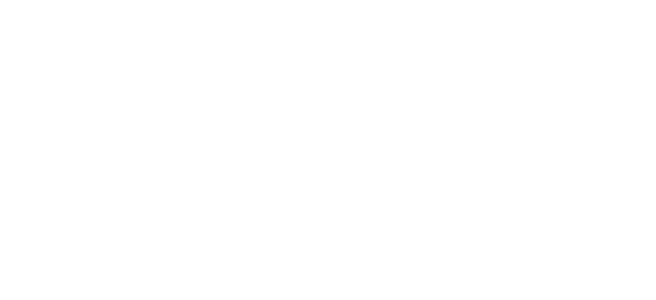
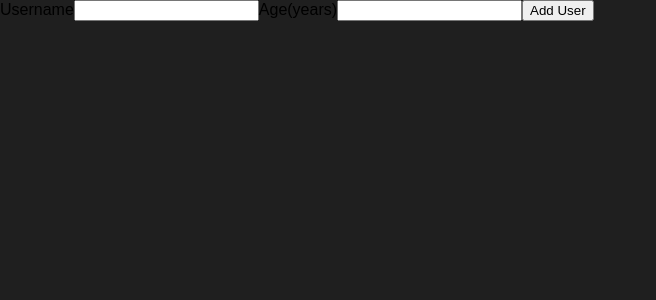
Before and after one commit to XTWang1112/react_project_2, a React (Create React App) app: page / in a window 1280 px wide. Shown: the top 300 px of the page, without its empty margins (0-656 px from the left). Built offline with nearby package versions, Linux system fonts and the light colour scheme.

Commit message:
add AddUser component

```diff
--- a/src/App.js
+++ b/src/App.js
@@ -1,10 +1,10 @@
-import React from 'react';
-
+import React from "react";
+import AddUser from "./Components/Users/AddUser";
 
 function App() {
   return (
     <div>
-
+      <AddUser />
     </div>
   );
 }
--- /dev/null
+++ b/src/Components/Users/AddUser.js
@@ -0,0 +1,16 @@
+const AddUser = (props) => {
+  const addUserHandler = (event) => {
+    event.preventDefault();
+  };
+  return (
+    <form onSubmist={addUserHandler}>
+      <label htmlFor="username">Username</label>
+      <input id="username" type="text" />
+      <label htmlFor="age">Age(years)</label>
+      <input id="age" type="number" />
+      <button type="submit">Add User</button>
+    </form>
+  );
+};
+
+export default AddUser;
--- a/src/index.css
+++ b/src/index.css
@@ -4,6 +4,7 @@
 
 html {
   font-family: sans-serif;
+  background: #1f1f1f;
 }
 
 body {
```
Also changed, not shown: 1 other file (tests, documents, lock files or other folders).
